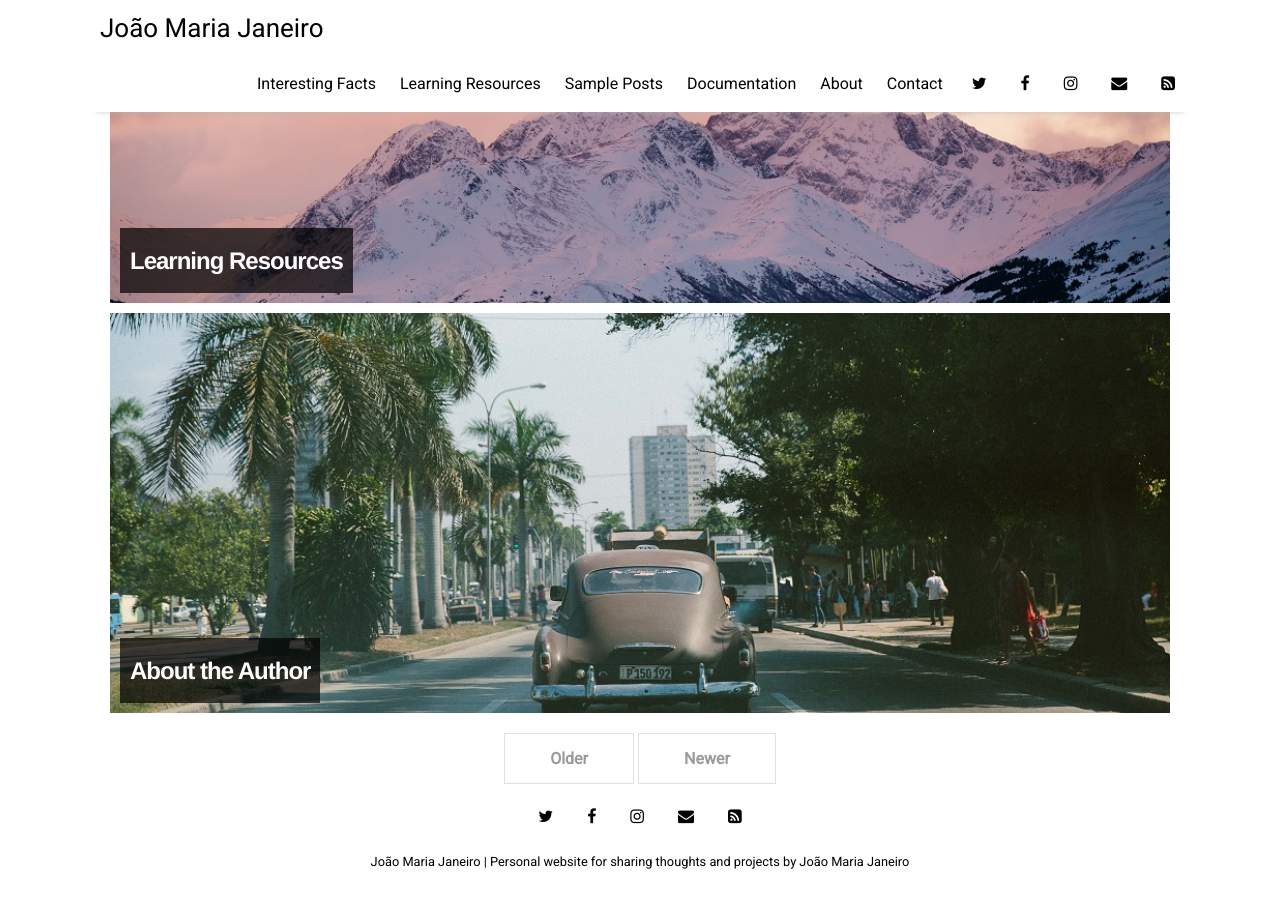
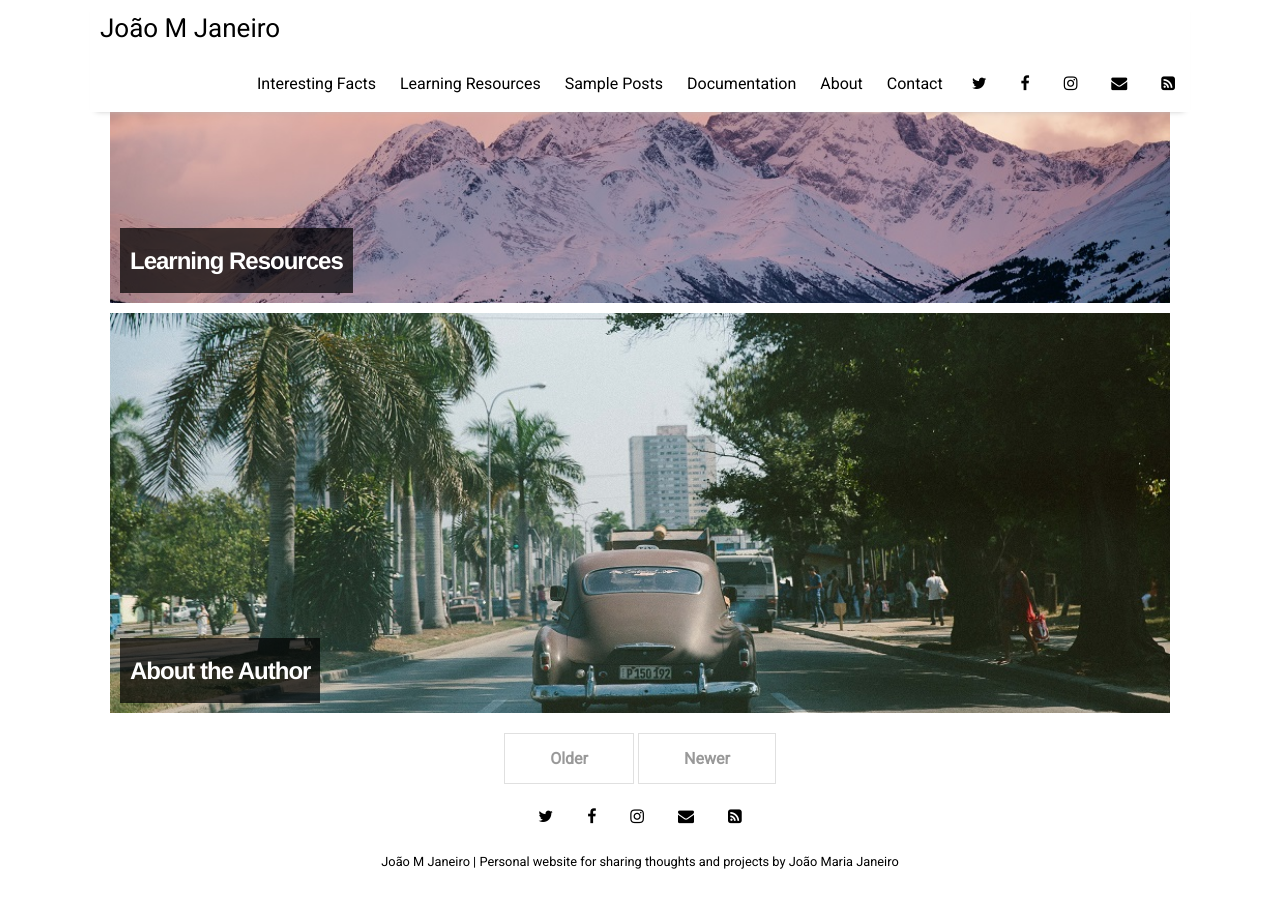
Before and after one commit to Joao-Maria-Janeiro/Joao-Maria-Janeiro.github.io, a Jekyll site: the page built from index.html, in a window 1280 px wide and 900 px high, scrolled down 1398 px. Built offline with Jekyll 4.4.1, drawn with Linux system fonts in a browser that asks for light colours; nearby versions of some CDN libraries; the list of posts is cut into pages by our own code.

Commit message:
Update _config.yml

```diff
--- a/_config.yml
+++ b/_config.yml
@@ -14,7 +14,7 @@ sass:
   style: :nested
 
 # Customise atom feed settings (this is where Jekyll-Feed gets configuration information)
-title:		           "João Maria Janeiro"
+title:		           "João M Janeiro"
 description:	       "Personal website for sharing thoughts and projects"
 author:              "João Maria Janeiro"
 
```
